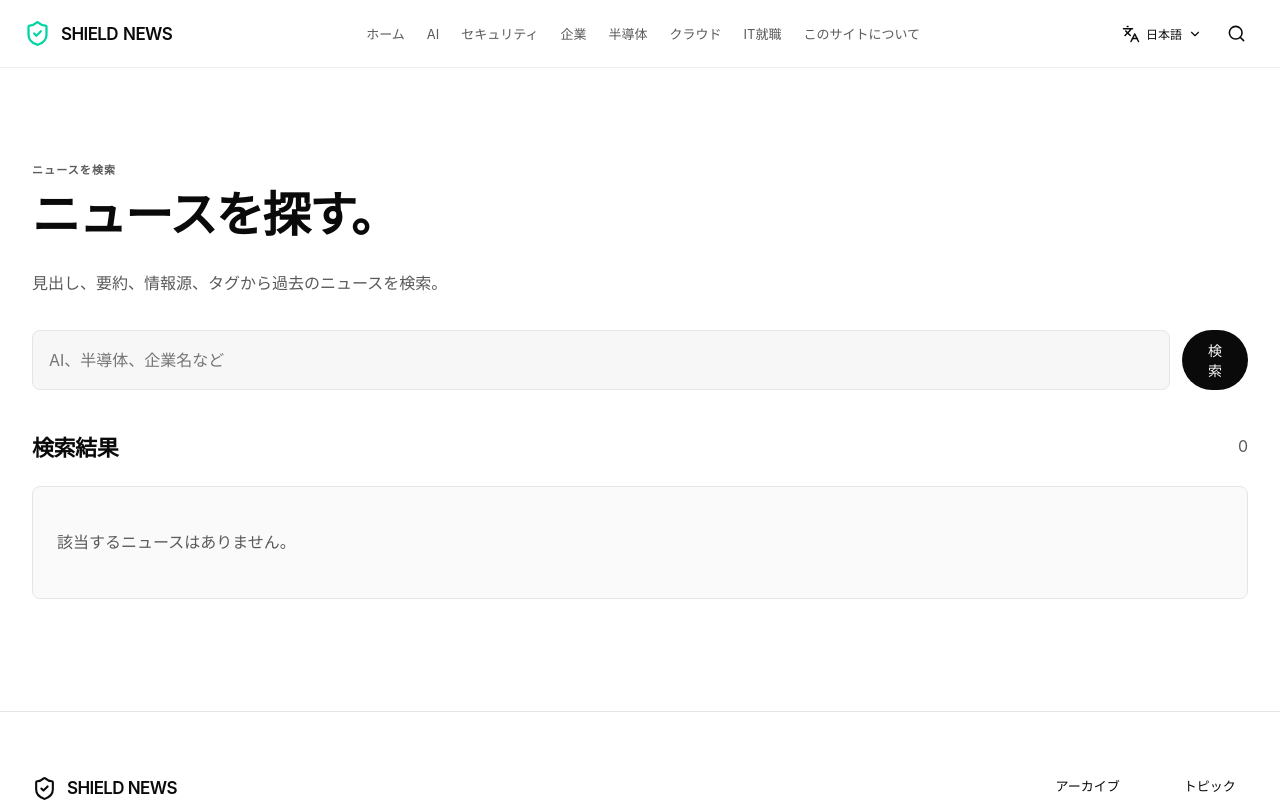
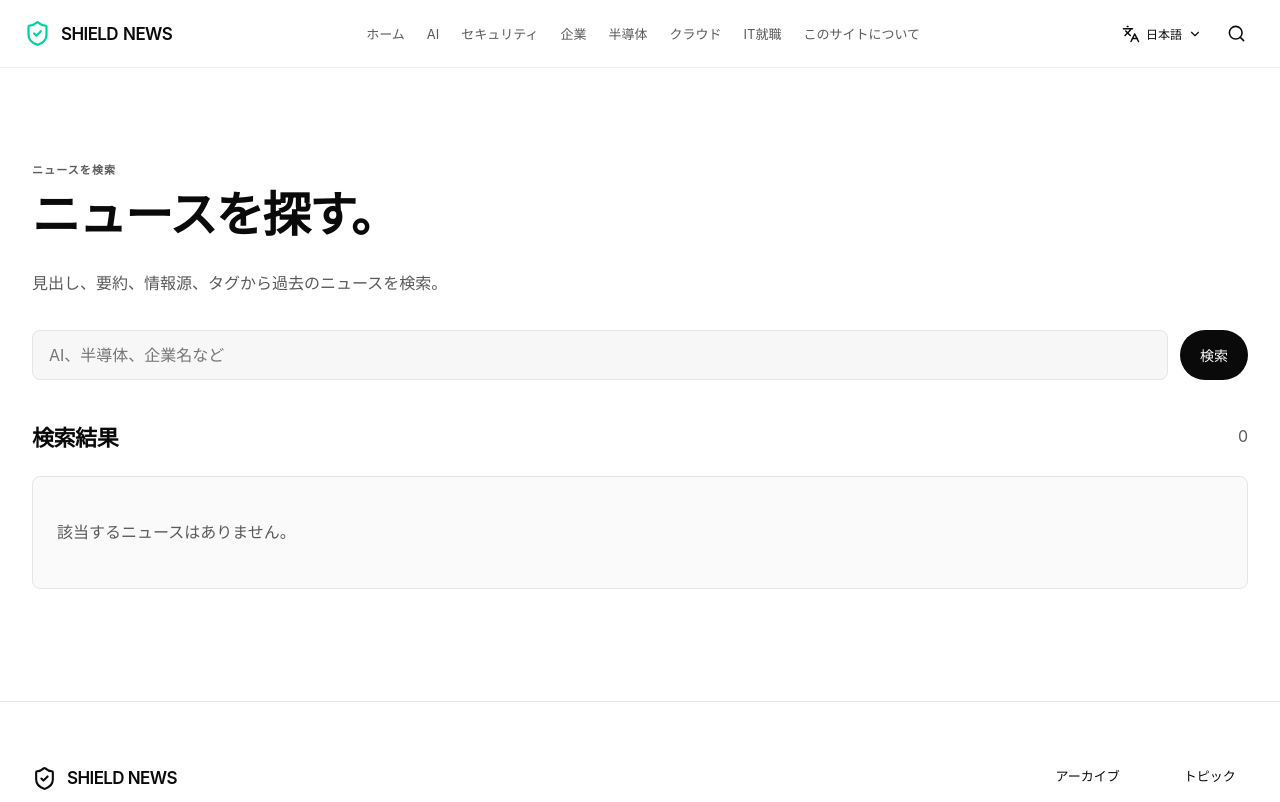
Before and after one commit to suppeans/shield-forum, a Next.js app: page /search in a window 1280 px wide. Shown: the top 802 px of the page. Built offline with nearby package versions, Linux system fonts and the light colour scheme; a web font is replaced by a local one.

Commit message:
Keep search button text on a single horizontal line

```diff
--- a/src/app/globals.css
+++ b/src/app/globals.css
@@ -78,6 +78,7 @@ a, button, input { -webkit-tap-highlight-color: transparent; }
 .article-body h2 { font-size: 23px; font-weight: 600; margin: 0 0 18px; }
 .article-body section + section { padding-top: 32px; margin-top: 32px; border-top: 1px solid var(--line); }
 .search-form { display: flex; gap: 12px; margin-bottom: 40px; }
+.search-form .button { flex: 0 0 auto; white-space: nowrap; }
 .input { width: 100%; min-width: 0; border: 1px solid var(--line); border-radius: 8px; background: var(--surface-strong); color: var(--text); padding: 14px 16px; }
 .input:focus { border-color: var(--primary-active); }
 .brief-heading { position: relative; isolation: isolate; overflow: hidden; display: grid; grid-template-columns: minmax(0, 1fr) auto; gap: 48px; align-items: center; padding: 32px 0 48px; }
```
